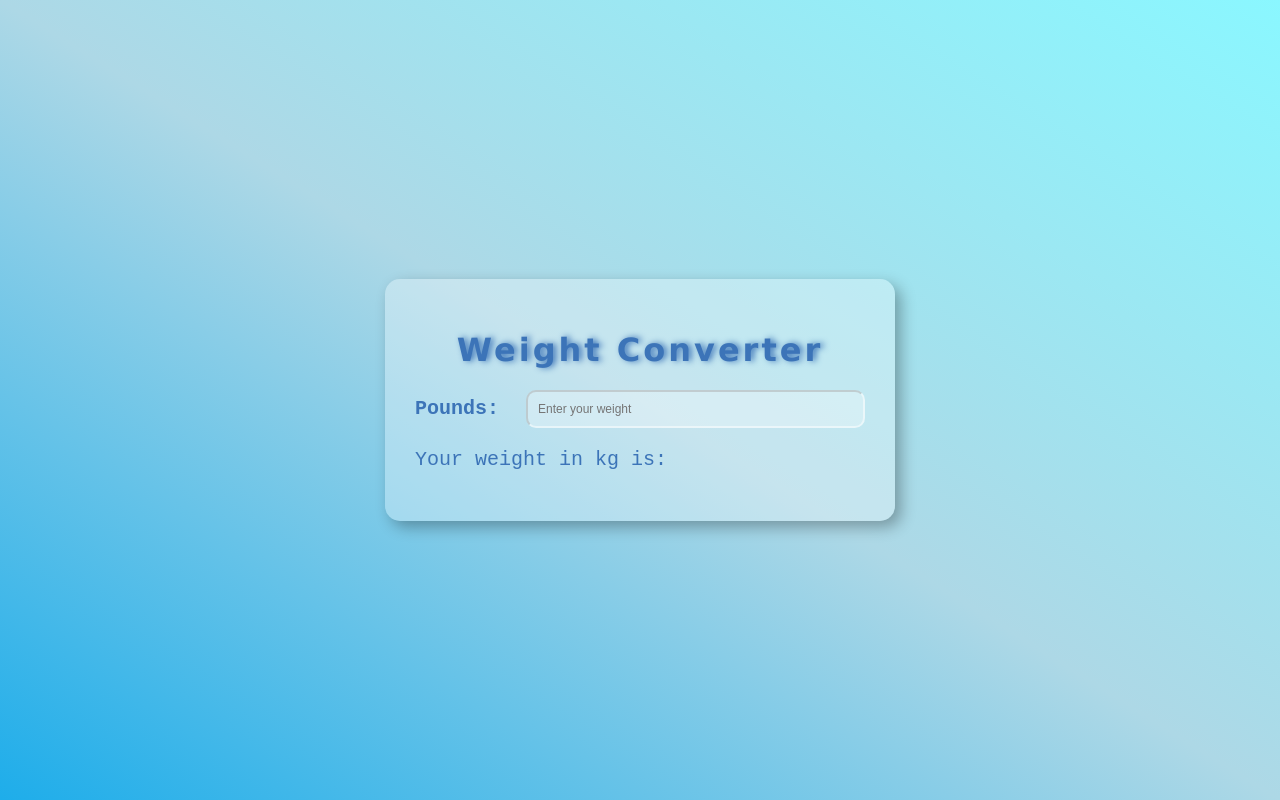
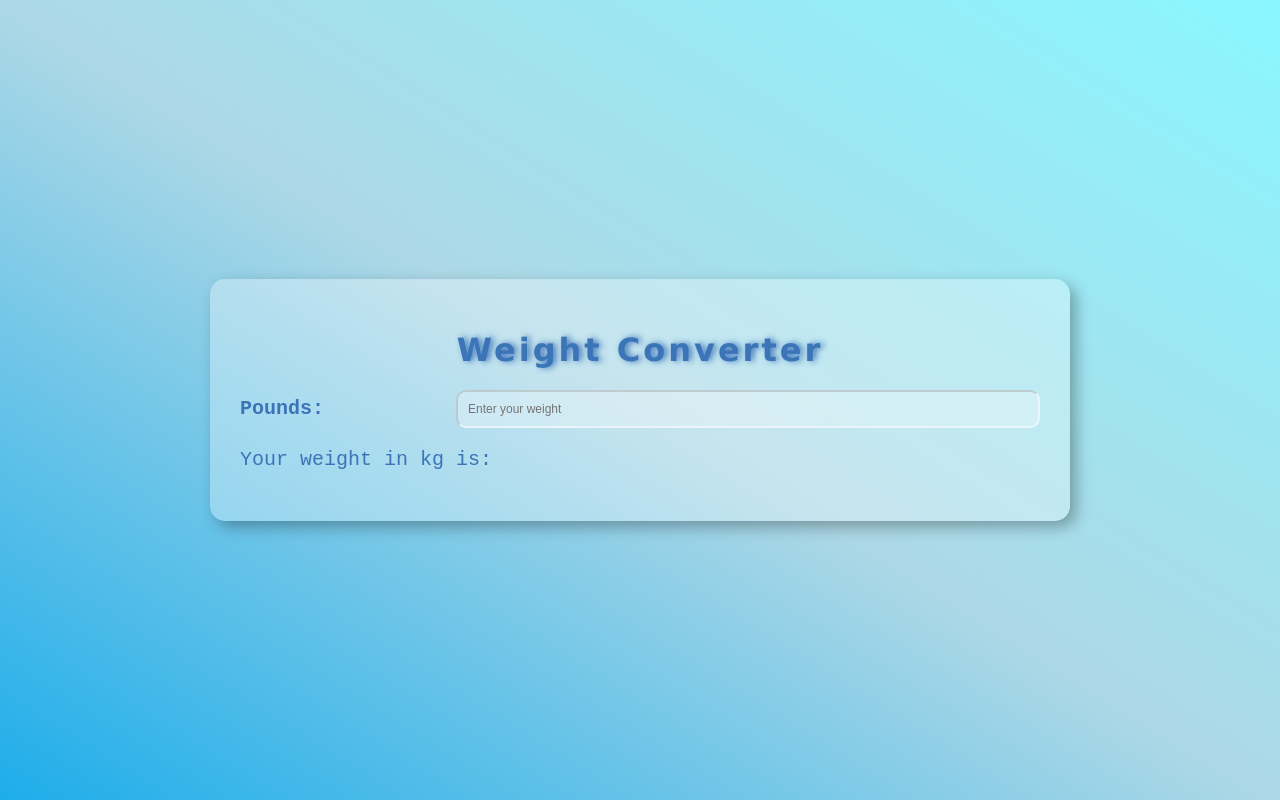
Before and after one commit to KranthiTeja59/weightconverter, a plain HTML site: page index.html in a window 1280 px wide. Drawn offline with Linux system fonts and the light colour scheme.

Commit message:
Update index.css

```diff
--- a/index.css
+++ b/index.css
@@ -16,7 +16,7 @@ body{
     box-shadow: 6px 6px 15px rgba(0,0,0,.3);
     border-radius: 15px;
     width: 75%;
-    max-width: 450px;
+    max-width: 800px;
 }
 
 .input-container{
```
